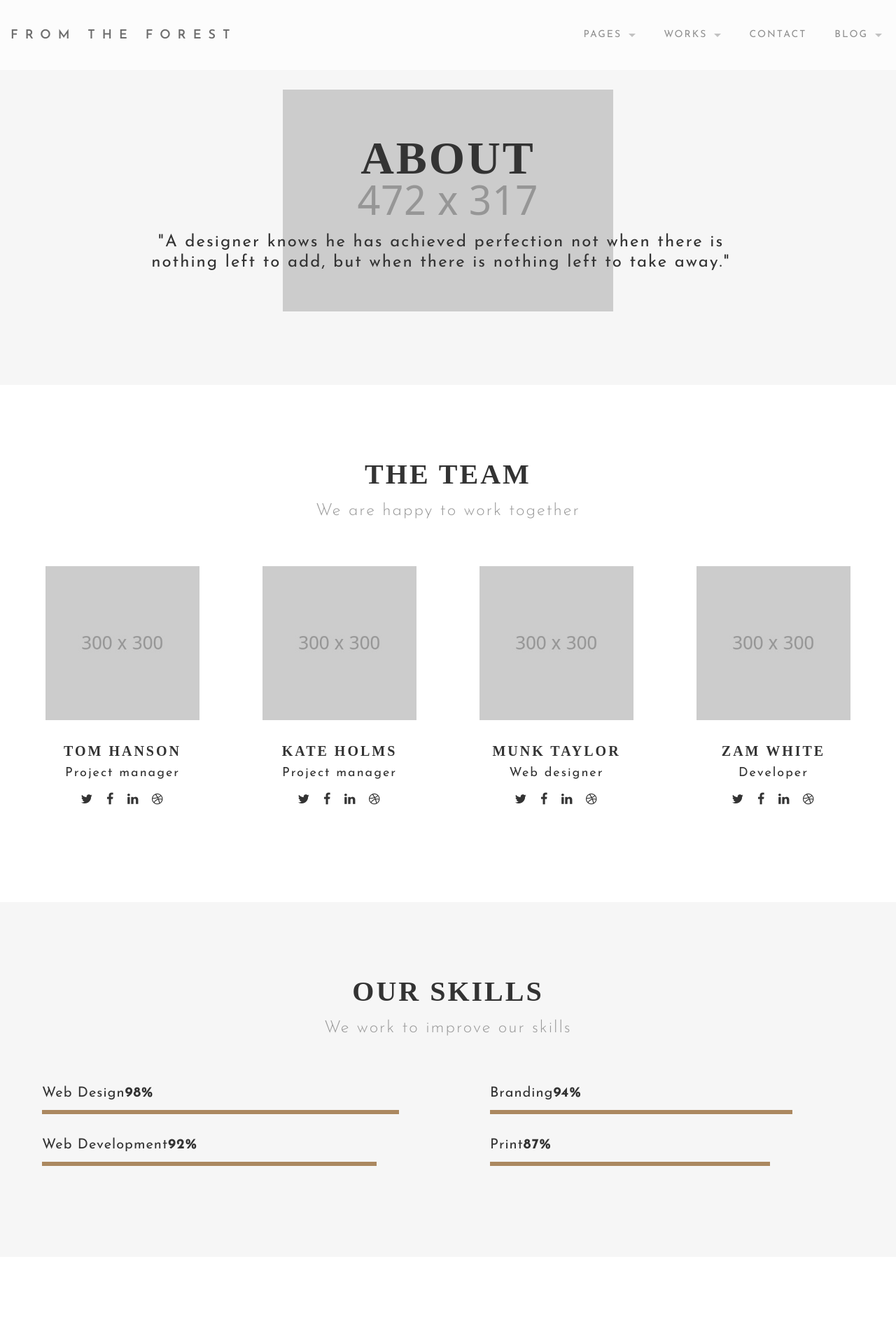
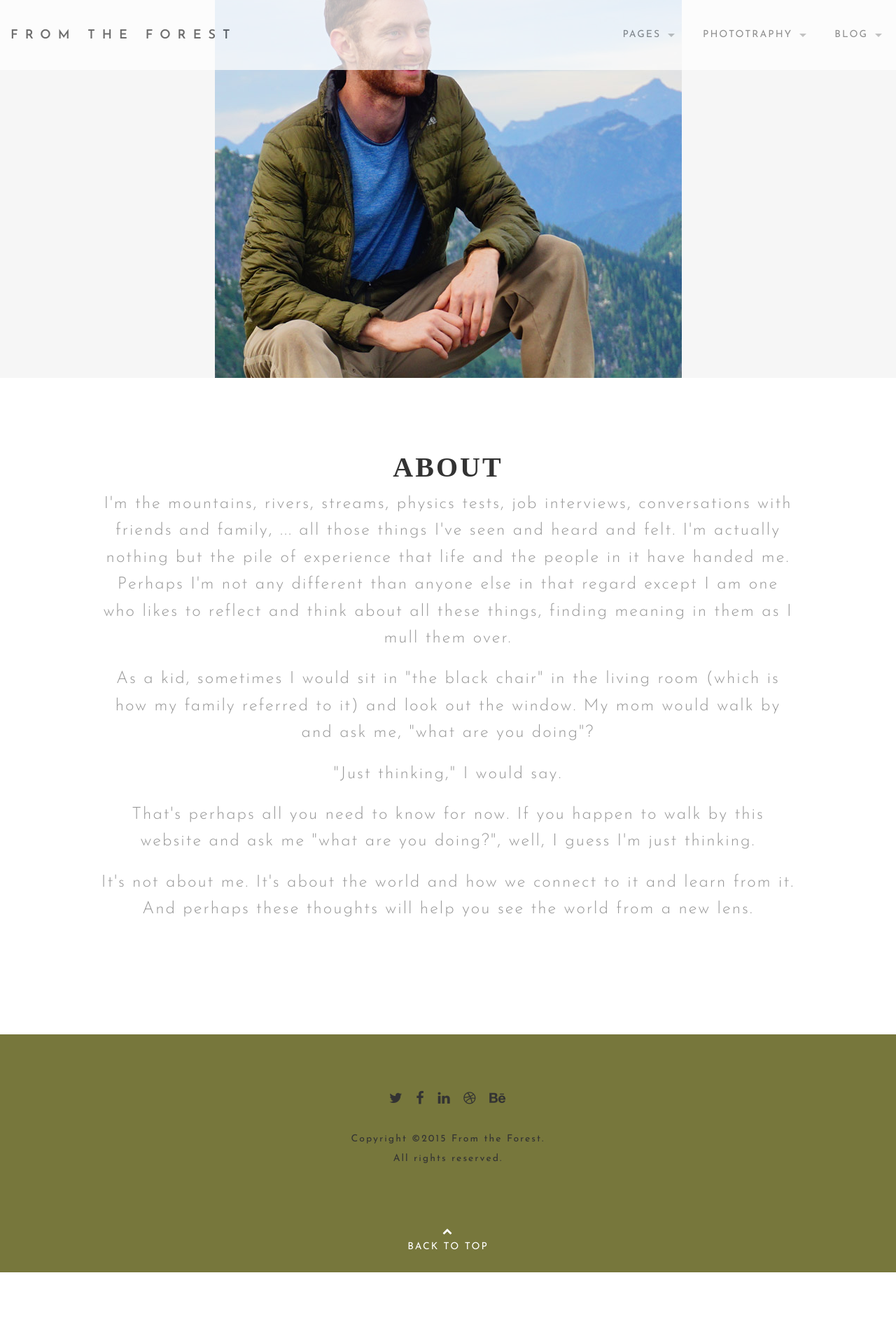
Before and after one commit to kdlippin/klippincott-photography, a Jekyll site: the page built from about.html, in a window 1280 px wide. Shown: the top 1909 px of the page at 70% size. Built offline with Jekyll 4.4.1, drawn with Linux system fonts in a browser that asks for light colours; some web fonts are replaced; after the commit the page ends 1818 px from its top, so only the background shows below that; some of the changed text lies outside the part shown.

Commit message:
More updates

```diff
--- a/_data/nav.yml
+++ b/_data/nav.yml
@@ -2,13 +2,13 @@
   path: about.html
   section_id: pages
   children:
-    - name: About Us
+    - name: About
       path: about.html
-    - name: Services
-      path: services.html
-    - name: Services 2
-      path: services-2.html
-- name: Works
+    # - name: Services
+    #   path: services.html
+    # - name: Services 2
+    #   path: services-2.html
+- name: Phototraphy
   path: portfolio.html
   section_id: works
   children:
@@ -20,9 +20,9 @@
       path: portfolio-item.html
     - name: Single Page 2
       path: portfolio-item-2.html
-- name: Contact
-  path: contact.html
-  section_id: contact
+# - name: Contact
+#   path: contact.html
+#   section_id: contact
 - name: Blog
   path: blog.html
   section_id: blog
@@ -30,4 +30,4 @@
     - name: Blog
       path: blog/
     - name: Single Page
-      path: travel/2016/04/06/beautiful-day.html
+      path: travel/2016/04/05/beautiful-day.html
--- a/about.html
+++ b/about.html
@@ -1,103 +1,12 @@
 ---
 layout: default
 section_id: pages
-members:
-- name: Tom Hanson
-  position: Project manager
-  avatar: images/@stock/member-1.jpg
-  avatar_hover: images/@stock/member-1-c.jpg
-  socials:
-  - name: twitter
-    url: http://twitter.com
-  - name: facebook
-    url: http://facebook.com
-  - name: linkedin
-    url: http://linkedin.com
-  - name: dribbble
-    url: http://dribbble.com
-- name: Kate Holms
-  position: Project manager
-  avatar: images/@stock/member-2.jpg
-  avatar_hover: images/@stock/member-2-c.jpg
-  socials:
-  - name: twitter
-    url: http://twitter.com
-  - name: facebook
-    url: http://facebook.com
-  - name: linkedin
-    url: http://linkedin.com
-  - name: dribbble
-    url: http://dribbble.com
-- name: Munk Taylor
-  position: Web designer
-  avatar: images/@stock/member-3.jpg
-  avatar_hover: images/@stock/member-3-c.jpg
-  socials:
-  - name: twitter
-    url: http://twitter.com
-  - name: facebook
-    url: http://facebook.com
-  - name: linkedin
-    url: http://linkedin.com
-  - name: dribbble
-    url: http://dribbble.com
-- name: Zam White
-  position: Developer
-  avatar: images/@stock/member-5.jpg
-  avatar_hover: images/@stock/member-5-c.jpg
-  socials:
-  - name: twitter
-    url: http://twitter.com
-  - name: facebook
-    url: http://facebook.com
-  - name: linkedin
-    url: http://linkedin.com
-  - name: dribbble
-    url: http://dribbble.com
 
-skills_left:
-- title: Web Design
-  percent: 98
-- title: Web Development
-  percent: 92
-skills_right:
-- title: Branding
-  percent: 94
-- title: Print
-  percent: 87
 
-testimonials_left:
-- author: David Lame - CEO of Wollen store
-  content: “Obcaecati voluptate ullam pariatur reiciendis optio harum
-    quae aut, eveniet explicabo. Commodi pariatur ut provident.”
-  avatar: images/@stock/author-1.png
-- author: Amy Swan - CEO of Wollen store
-  content: “Obcaecati voluptate ullam pariatur reiciendis optio harum
-    quae aut, eveniet explicabo. ”
-  avatar: images/@stock/author-3.png
-testimonials_right:
-- author: Sherley Hewai - CEO of Wollen store
-  content: Lorem ipsum dolor sit amet, consectetur adipisicing
-    elit. Explicabo eveniet asperiores ipsum saepe ab, aliquid veritatis incidunt
-    laudantium modi accusamus quidem eum magni.
-  avatar: images/@stock/author-2.png
-- author: Lucas Toope - CEO of Wollen store
-  content: Lorem ipsum dolor sit amet, consectetur adipisicing
-    elit. Consectetur rem doloribus veniam alias commodi, dolorem, natus autem neque.
-    Quisquam labore.
-  avatar: images/@stock/author-4.png
-
-clients:
-- image: images/@stock/client-1.png
-- image: images/@stock/client-2.png
-- image: images/@stock/client-3.png
-- image: images/@stock/client-4.png
-- image: images/@stock/client-5.png
-- image: images/@stock/client-6.png
 ---
 
-<div class="full light-grey centered-text tree">
-  <div class="four spacing"></div>
+<div class="full light-grey centered-text portrait">
+  <!-- <div class="four spacing"></div>
   <div class="section-title">
     <div class="row">
       <div class="medium-10 medium-centered columns">
@@ -112,9 +21,27 @@ clients:
       </div>
     </div>
   </div>
-  <div class="two spacing"></div>
+  <div class="two spacing"></div> -->
 </div>
 <div class="full">
+  <div class="section-title">
+    <div class="row">
+      <div class="medium-10 medium-centered columns">
+        <h2>About</h2>
+        <p>I'm the mountains, rivers, streams, physics tests, job interviews, conversations with friends and family, ... all those things I've seen and heard and felt.
+          I'm actually nothing but the pile of experience that life and the people in it have handed me.
+          Perhaps I'm not any different than anyone else in that regard except I am one who likes to reflect and think about all these things, finding meaning in them as I mull them over.</p>
+        <p>
+          As a kid, sometimes I would sit in "the black chair" in the living room (which is how my family referred to it) and look out the window. My mom would walk by and ask me, "what are you doing"?</p>
+        <p>
+          "Just thinking," I would say. </p>
+        <p>That's perhaps all you need to know for now. If you happen to walk by this website and ask me "what are you doing?", well, I guess I'm just thinking.</p>
+      <p>It's not about me. It's about the world and how we connect to it and learn from it. And perhaps these thoughts will help you see the world from a new lens.</p>
+      </div>
+    </div>
+  </div>
+</div>
+<!-- <div class="full">
   <div class="section-title">
     <div class="row">
       <div class="medium-10 medium-centered columns">
@@ -142,98 +69,4 @@ clients:
       </div>
     {% endfor %}
   </div>
-</div>
-<div class="full light-grey">
-  <div class="section-title">
-    <div class="row">
-      <div class="medium-10 medium-centered columns">
-        <h2>Our skills</h2>
-        <p>We work to improve our skills</p>
-      </div>
-    </div>
-  </div>
-  <div class="row">
-    <div class="medium-6 columns">
-      <div class='mod modBarGraph'>
-        <ul class='bars'>
-          {% for skill in page.skills_left %}
-            <li>
-              <h4>{{skill.title}}<strong>{{skill.percent}}%</strong></h4>
-              <p class="highlighted" data-percent="{{skill.percent}}"></p>
-            </li>
-          {% endfor %}
-        </ul>
-      </div>
-    </div>
-    <div class="medium-6 columns">
-      <div class='mod modBarGraph'>
-        <ul class='bars'>
-          <ul class='bars'>
-            {% for skill in page.skills_right %}
-              <li>
-                <h4>{{skill.title}}<strong>{{skill.percent}}%</strong></h4>
-                <p class="highlighted" data-percent="{{skill.percent}}"></p>
-              </li>
-            {% endfor %}
-          </ul>
-        </ul>
-      </div>
-    </div>
-  </div>
-
-</div>
-<div class="full">
-  <div class="section-title">
-    <div class="row">
-      <div class="medium-10 medium-centered columns">
-        <h2>Testimonials</h2>
-        <p>We are happy to work with our clients and let thme happy</p>
-      </div>
-    </div>
-  </div>
-  <div class="row">
-    <div class="large-6 columns">
-      {% for testimonial in page.testimonials_left %}
-        <div class="quote wow slideInLeft" data-wow-delay="{{ 0.2 | times:forloop.index0 }}s">
-          <div class="row">
-            <div class="small-3 columns">
-              <img src="{{testimonial.avatar}}" alt="auhor">
-            </div>
-            <div class="small-9 columns">
-              <p>{{testimonial.content}}</p>
-              <p class="author">{{testimonial.author}}</p>
-            </div>
-          </div>
-        </div>
-      {% endfor %}
-    </div>
-    <div class="large-6 columns">
-      {% for testimonial in page.testimonials_right %}
-        <div class="quote reverse wow slideInRight" class="wow" data-wow-delay="{{ 0.2 | times:forloop.index0 }}s">
-          <div class="row">
-            <div class="small-3 columns">
-              <img src="{{testimonial.avatar}}" alt="auhor">
-            </div>
-            <div class="small-9 columns">
-              <p>{{testimonial.content}}</p>
-              <p class="author">{{testimonial.author}}</p>
-            </div>
-          </div>
-        </div>
-      {% endfor %}
-    </div>
-  </div>
-</div>
-<div class="full light-grey no-padding">
-  <div class="two spacing"></div>
-  <div class='row'>
-    <div class='large-12 columns'>
-      <div class='clients'>
-        {% for client in page.clients %}
-          <div><a href="#"><img alt="" src="{{site.url}}/{{client.image}}"></a></div>
-        {% endfor %}
-      </div>
-    </div>
-  </div>
-  <div class="two spacing"></div>
-</div>
+</div> -->
--- a/css/style.css
+++ b/css/style.css
@@ -48,7 +48,7 @@
   color: #fff; }
 
 .full.brown {
-  background: #AB8860; }
+  background: #77773c; }
 
 .full.light-grey {
   background: #f6f6f6; }
@@ -68,9 +68,9 @@
   background-position: right bottom;
   background-attachment: fixed; }
 
-.full.tree {
+.full.portrait {
   min-height: 60%;
-  background-image: url(../images/@stock/tree.png);
+  background-image: url(../images/@gallery/Portrait_small.jpg);
   background-repeat: no-repeat;
   background-position: center 55%;
   background-attachment: fixed; }
--- a/index.html
+++ b/index.html
@@ -12,7 +12,7 @@ slides:
   background: images/@gallery/forest3.jpg
 - layout: default
   title: Ideas
-  tagline: Found at the intersections of life
+  tagline: Just some thoughts
   background: images/@gallery/forest3.jpg
 works_left:
 - title: Cooco fashion
--- a/portfolio-item.html
+++ b/portfolio-item.html
@@ -1,7 +1,7 @@
 ---
 layout: default
 section_id: portfolio
-title: The Project
+title: Northwest Mountains
 ---
 
 <div class="full light-grey">
@@ -9,7 +9,7 @@ title: The Project
   <div class="section-title">
     <div class="row">
       <div class="medium-10 medium-centered columns">
-        <h1 class="wow slideInUp">Case study</h1>
+        <h1 class="wow slideInUp">Northwest Mountains</h1>
       </div>
     </div>
   </div>
--- a/scss/style.scss
+++ b/scss/style.scss
@@ -84,9 +84,9 @@
   background-attachment: fixed;
 }
 
-.full.tree {
+.full.portrait {
   min-height: 60%;
-  background-image: url(../images/@stock/tree.png);
+  background-image: url(../images/@gallery/Portrait_small.jpg);
   background-repeat: no-repeat;
   background-position: center 55%;
   background-attachment: fixed;
```
Also changed, not shown: other parts of index.html (+1 -1 lines), other parts of portfolio-item.html (+1 -1 lines), _posts/2016-04-06-beautiful-day.md (+1 -0 lines), images/@gallery/Portrait_small.jpg (added).
